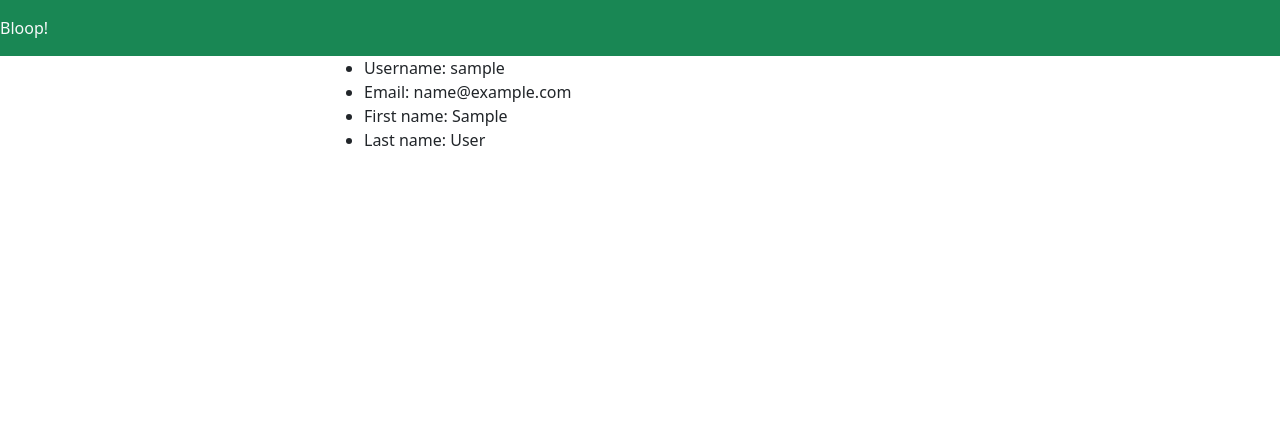
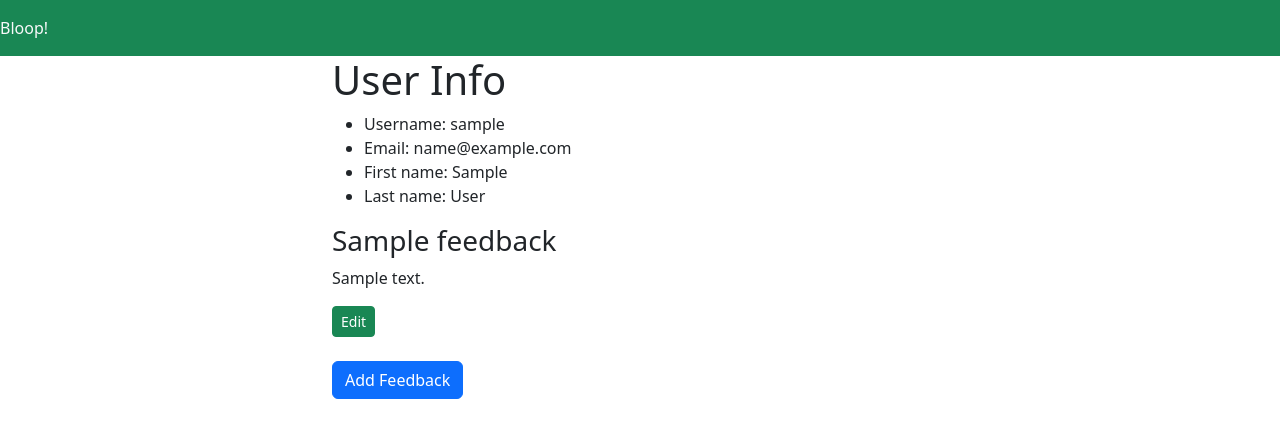
Before and after one commit to cookm353/AuthExercise, a Flask app: a page that uses templates/user_info.html in a window 1280 px wide. Shown: the top 438 px of the page. Run offline with Flask 2, Linux system fonts and the light colour scheme; the visitor is signed in with stand-in values (Sample User, id 1); tables that the repository leaves empty hold one stand-in row (values such as "Sample post").

Commit message:
moving buttons around

```diff
--- a/templates/user_info.html
+++ b/templates/user_info.html
@@ -3,7 +3,8 @@
 {% block title %}{{user.username}}{% endblock %}
 
 {% block content %}
-<div class="container col-6">
+<div id="userInfo" class="container col-6">
+    <h1>User Info</h1>
     <ul>
         <li>Username: {{user.username}}</li>
         <li>Email: {{user.email}}</li>
@@ -11,4 +12,20 @@
         <li>Last name: {{user.last_name}}</li>
     </ul>
 </div>
+
+<div id="feedbackDiv" class="container col-6">
+    {% for item in user.feedback %}
+        {% if item %}
+            <div>
+                <h3>{{item.title}}</h3>
+                <p>{{item.content}}</p>
+                <button class="btn btn-success btn-sm" formmethod="get" formaction="/users/{{user.username}}/feedback/update">Edit</button>
+            </div><br>
+        {% endif %}
+    {% endfor %}
+    <button formaction="/users/{{user.username}}/feedback/add"
+    formmethod="GET" class="btn btn-primary">Add Feedback</button>
+</div>
+
+
 {% endblock %}
```
